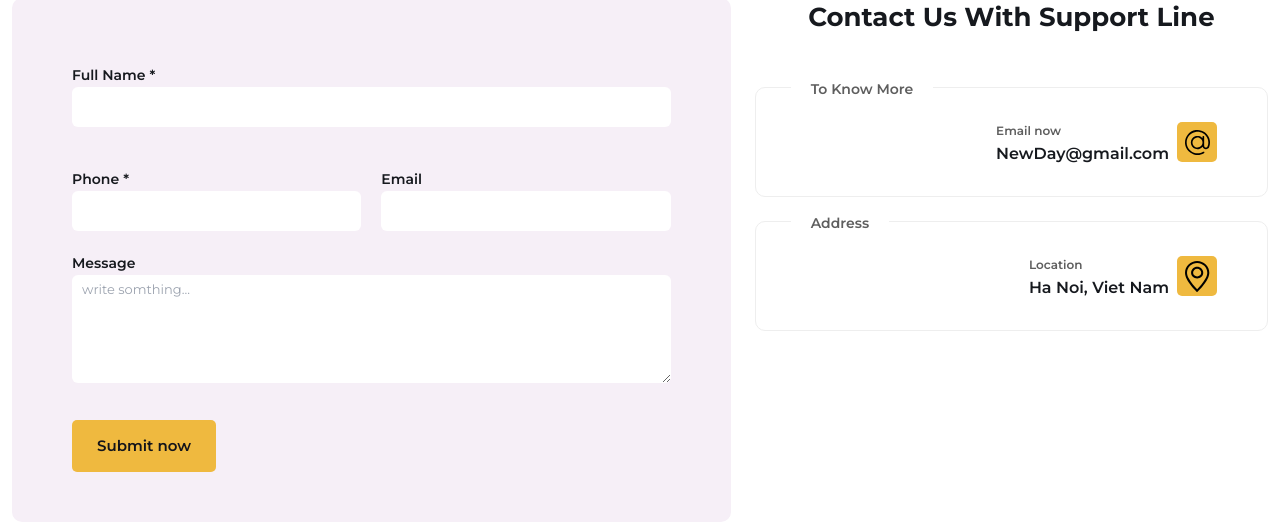
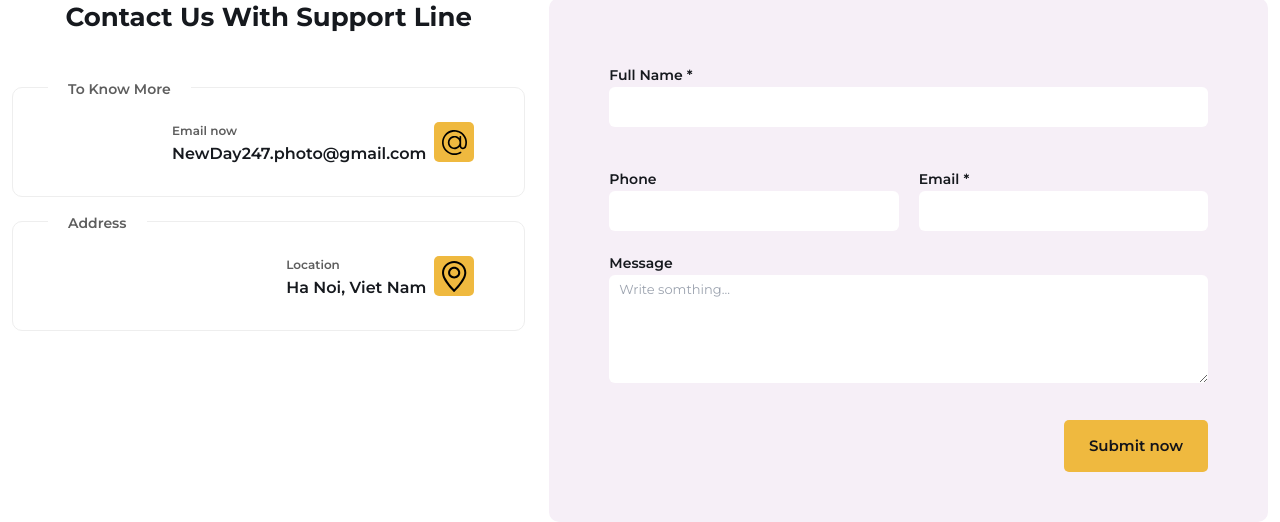
Before and after one commit to lecnguyenn/real-estate-portfolio, a Next.js app: page /contact in a window 1280 px wide. Shown: the part 695-1217 px from the top of the page. Built offline with nearby package versions, Linux system fonts and the light colour scheme; no server answers.

Commit message:
feat: implement send mail

```diff
--- a/package.json
+++ b/package.json
@@ -9,6 +9,7 @@
     "lint": "next lint"
   },
   "dependencies": {
+    "@emailjs/browser": "^4.4.1",
     "@next/third-parties": "^15.0.3",
     "@reach/dialog": "^0.18.0",
     "@react-spring/web": "^9.7.5",
--- a/src/app/contact/page.tsx
+++ b/src/app/contact/page.tsx
@@ -1,31 +1,82 @@
-// "use client"
-import { GoogleMapsEmbed } from '@next/third-parties/google'
+"use client"
 import Image from "next/image";
 import Link from "next/link";
+import { useState } from 'react';
 
 import Button from "@/components/base/Button";
 import Input from "@/components/base/Input";
 import TextArea from "@/components/base/TextArea";
 import BreadCrumb from '@/components/BreadCrumb';
+import Map from '@/components/Map';
 
 const ContactUs = () => {
+  const [customerInfo, setCustomerInfo] = useState({
+    name: '',
+    message: '',
+    phone: '',
+    email: ''
+  })
+  const [error, setError] = useState({
+    name: '',
+    email: ''
+  });
+  const templateParams = {
+    from_name: customerInfo.name,
+    to_name: 'NewDay247',
+    message: customerInfo.message,
+    phone_number: customerInfo.phone,
+    email_info: customerInfo.email,
+    reply_to: customerInfo.email,
+    mail_to: 'NewDay247.photo@gmail.com'
+  };
+  const handleSubmit = async () => {
+    if (!customerInfo.name.length && !customerInfo.email.length) {
+      setError({ name: 'Name is required', email: 'Email is required' })
+      return;
+    }
+    if (!customerInfo.name.length) {
+      setError({ ...error, name: 'Name is required' })
+      return;
+    }
+    if (customerInfo.email.length) {
+      setError({ ...error, name: 'Email is required' })
+      return;
+    }
+    const response = await fetch('https://api.emailjs.com/api/v1.0/email/send', {
+      method: 'POST',
+      headers: {
+        'Content-Type': 'application/json'
+      },
+      body: JSON.stringify({
+        service_id: process.env.NEXT_PUBLIC_SERVICE_ID_EMAILJS,
+        template_id: process.env.NEXT_PUBLIC_TEMPLE_ID_EMAILJS,
+        user_id: process.env.NEXT_PUBLIC_KEY_EMAILJS,
+        template_params: templateParams
+      })
+    });
+    if (response.ok) {
+      setCustomerInfo({
+        name: '',
+        email: '',
+        phone: '',
+        message: ''
+      })
+      return await response.text();
+    } else {
+      console.error('Failed to send email');
+      const errorText = await response.text();
+      console.error('Error details:', errorText);
+      throw new Error('Email sending failed');
+    }
+  }
+
   return (
     <>
       <BreadCrumb name='Contact Us' title='For Any Infomation' />
       <div className="relative container mt-16 mx-auto px-3">
         <div className="flex flex-wrap md:flex-nowrap mb-[100px] gap-6">
-          <div className="w-full md:w-7/12">
-            <div className="bg-[#f6eff7] rounded-[10px] px-[25px] pt-[45px] md:px-[60px] pb-[50px]">
-              <Input id="full-name" name="fullname" label="Full Name" required />
-              <div className="flex gap-5">
-                <Input id="number" name="number" label="Phone" required />
-                <Input id="mail" name="mail" label="Email" />
-              </div>
-              <TextArea id="message" name="message" label="Message" placeholder="write somthing..." className="mb-[30px]" />
-              <Button id="submit-button">Submit now</Button>
-            </div>
-          </div>
           <div className="w-full md:w-5/12">
+            {/* <h2 className='text-[16px] text-[#16191e] leading-5 mb-8'>You have an order and don’t have time to edit everything by yourself, we are always ready to help.</h2> */}
             <div className="mb-[50px] text-center">
               <h4 className="font-bold text-[26px] text-[#16191e]">Contact Us With Support Line</h4>
             </div>
@@ -37,7 +88,7 @@ const ContactUs = () => {
                 <div className="font-semibold">
                   <span className="text-[#5e5e5e] text-[12px] leading-[1px] ">Email now</span>
                   <h6 className="text-[16px]">
-                    <Link href={'mailto:newday247@gmail.com'}>NewDay@gmail.com</Link>
+                    <Link href={'mailto:NewDay247.photo@gmail.com'}>NewDay247.photo@gmail.com</Link>
                   </h6>
                 </div>
                 <div className="w-[40px] h-[40px] bg-[#efb93f] rounded-[5px] flex justify-center items-center">
@@ -63,15 +114,22 @@ const ContactUs = () => {
               </div>
             </div>
           </div>
+          <div className="w-full md:w-7/12">
+            <div className="bg-[#f6eff7] rounded-[10px] px-[25px] pt-[45px] md:px-[60px] pb-[50px]">
+              <Input id="full-name" name="fullname" label="Full Name" value={customerInfo.name} onChange={(event) => setCustomerInfo({ ...customerInfo, name: event.target.value })} required error={error.name} />
+              <div className="flex gap-5">
+                <Input id="number" name="number" value={customerInfo.phone} label="Phone" onChange={(e) => setCustomerInfo({ ...customerInfo, phone: e.target.value })} />
+                <Input id="mail" name="mail" value={customerInfo.email} label="Email" onChange={(e) => setCustomerInfo({ ...customerInfo, email: e.target.value })} required error={error.email} />
+              </div>
+              <TextArea id="message" name="message" label="Message" value={customerInfo.message} placeholder="Write somthing..." onChange={(e) => setCustomerInfo({ ...customerInfo, message: e.target.value })} className="mb-[30px]" />
+              <div className="flex justify-end">
+                <Button id="submit-button" onClick={handleSubmit}>Submit now</Button>
+              </div>
+            </div>
+          </div>
         </div>
       </div>
-      <GoogleMapsEmbed
-        apiKey={process.env.NEXT_PUBLIC_MAP_API_KEY || ''}
-        height={400}
-        width="100%"
-        mode="place"
-        q="354A Đ. Lê Duẩn, Phương Liên, Đống Đa, Hà Nội"
-      />
+      <Map />
     </>
   )
 }
--- a/src/app/service/page.tsx
+++ b/src/app/service/page.tsx
@@ -13,6 +13,7 @@ import VirtualStaging from "@/components/VirtualStaging";
 import { dataFloorImages } from "@/const/floor";
 import { dataPortraitImages } from "@/const/portrait"
 import { dataVirtualImages } from "@/const/virtual-editting";
+import Link from "next/link";
 
 const Service = () => {
   return (
@@ -23,6 +24,11 @@ const Service = () => {
             <p><b className="text-[#efb93f]">NewDay</b> is a real estate photo editing team based in Vietnam. We offer photographers a comprehensive suite of services, including Image Enhancement, day-to-dusk conversions, Twilight edits, Virtual Staging, and Floor Plans.
               Our goal is to help photographers save time and grow their businesses by providing High-Quality Photo and Video Editing Services and professional services.
             </p>
+            <span className="mb-12">You have an order and don’t have time to edit everything by yourself, we are always ready to help.
+              <Link href="/contact">
+                <p><b className="text-[#efb93f]">Place Order</b></p>
+              </Link>
+            </span>
             <span>
               Our samples are available in the Outstanding Service. We welcome your feedback and encourage you to contact us today for a free trial.
             </span>
--- /dev/null
+++ b/src/components/Map/index.tsx
@@ -0,0 +1,15 @@
+import { GoogleMapsEmbed } from "@next/third-parties/google"
+import { memo, useMemo } from "react"
+
+const Map = memo(() => {
+  const mapProps = useMemo(() => ({
+    apiKey: process.env.NEXT_PUBLIC_MAP_API_KEY || '',
+    height: 500,
+    width: "100%",
+    mode: "place",
+    q: "354A Đ. Lê Duẩn, Phương Liên, Đống Đa, Hà Nội"
+  }), [])
+  return <GoogleMapsEmbed {...mapProps} mode="place" />
+})
+Map.displayName = 'MapComponent';
+export default Map;
--- a/src/components/base/Input/index.tsx
+++ b/src/components/base/Input/index.tsx
@@ -1,6 +1,6 @@
 import { forwardRef } from "react";
 
-export interface InputProps extends React.InputHTMLAttributes<HTMLElement> {
+export interface InputProps extends React.InputHTMLAttributes<HTMLInputElement> {
   label?: string;
   error?: string;
   helperText?: string;
--- a/src/components/base/TextArea/index.tsx
+++ b/src/components/base/TextArea/index.tsx
@@ -1,5 +1,5 @@
 
-interface TextAreaProps extends React.TextareaHTMLAttributes<HTMLElement> {
+interface TextAreaProps extends React.TextareaHTMLAttributes<HTMLTextAreaElement> {
     label?: string;
     className?: string;
 }
```
Also changed, not shown: 1 other file (tests, documents, lock files or other folders).
